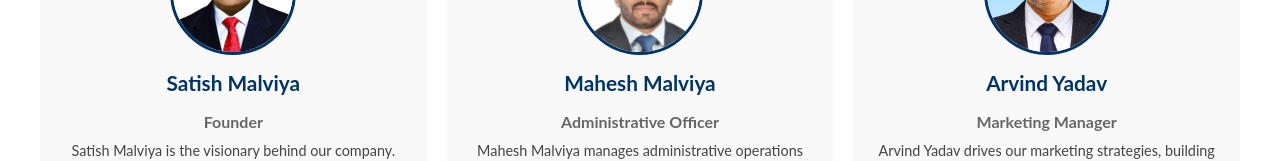
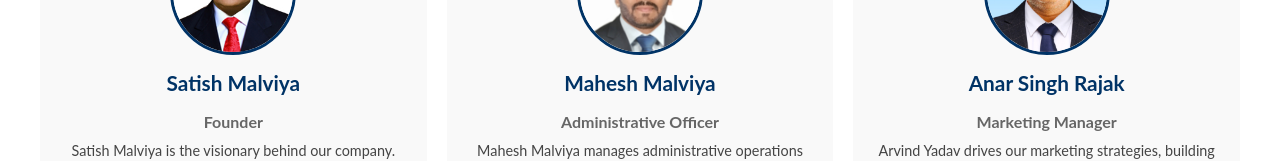
Before and after one commit to DIKSHITS/sohra_upvc, a React (Vite) app in the folder sohraupvc/: page /TeamPage in a window 1280 px wide. Shown: the part 391-552 px from the top of the page. Built offline with nearby package versions, Linux system fonts and the light colour scheme.

Commit message:
Update team member name from 'Arvind Yadav' to 'Anar Singh Rajak'one change

```diff
--- a/sohraupvc/src/Components/TeamPage.jsx
+++ b/sohraupvc/src/Components/TeamPage.jsx
@@ -21,7 +21,7 @@ const teamMembers = [
     bio: "Mahesh Malviya manages administrative operations efficiently, ensuring smooth workflows and organizational growth.",
   },
   {
-    name: "Arvind Yadav",
+    name: "Anar Singh Rajak",
     role: "Marketing Manager",
     image: person3,
     bio: "Arvind Yadav drives our marketing strategies, building strong brand presence and connecting with customers effectively.",
```
